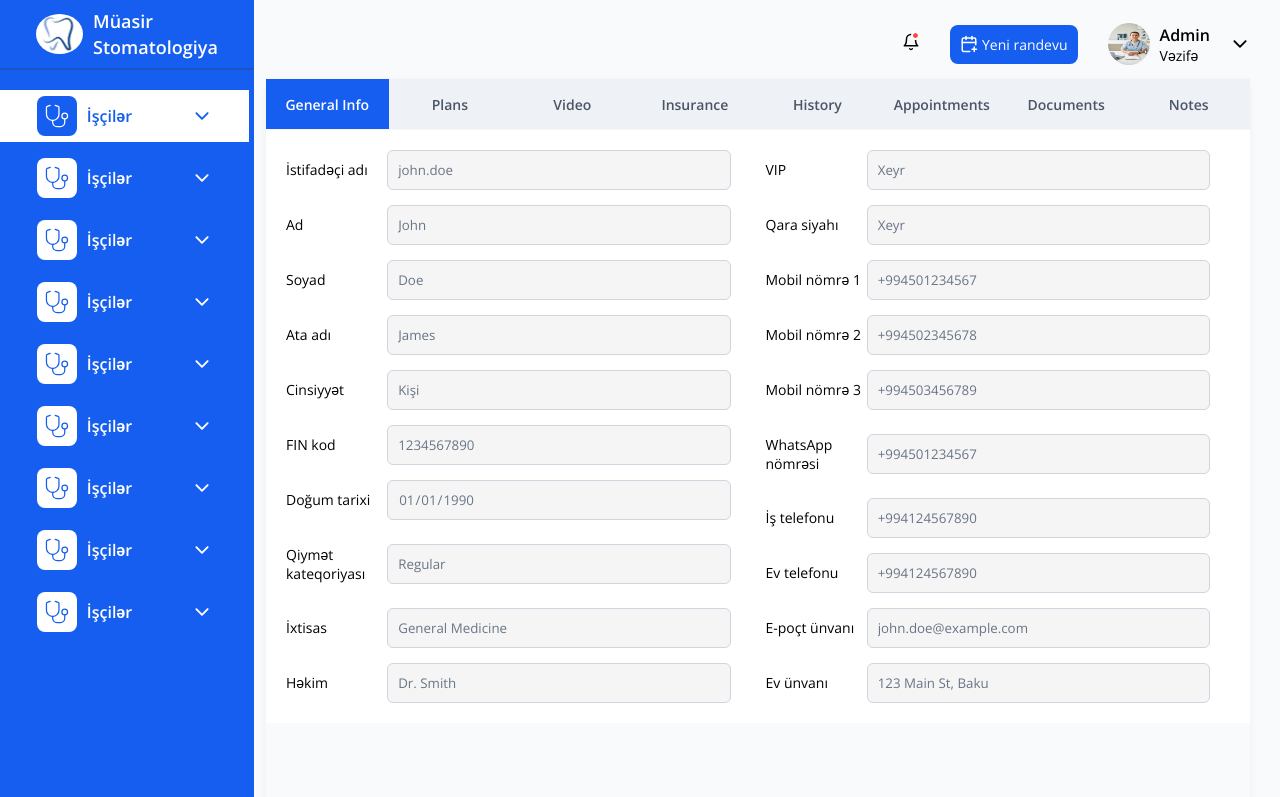
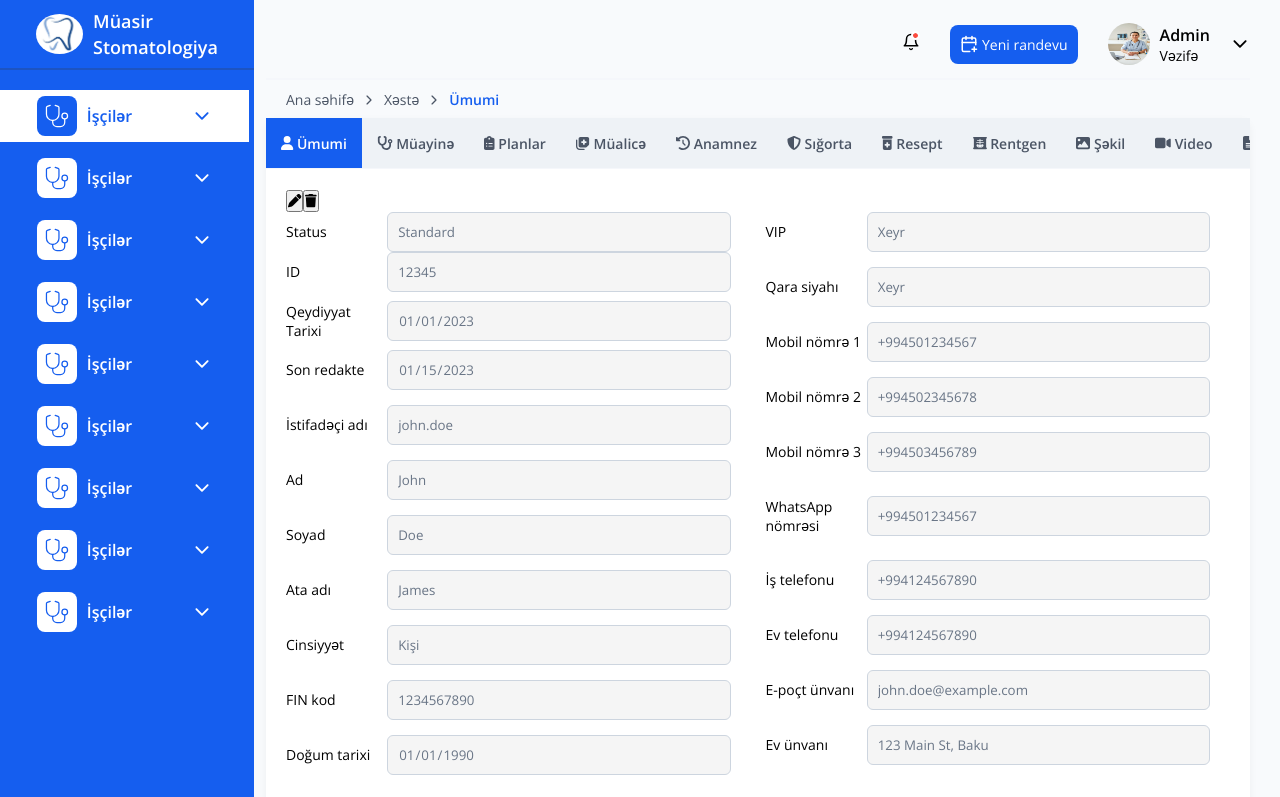
Before and after one commit to Modern-Dentistry/MD-front-end, a React (Vite) app: page /patient/general in a window 1280 px wide. Shown: the top 797 px of the page. Built offline with nearby package versions, Linux system fonts and the light colour scheme; a web font is replaced by a local one.

Commit message:
refactor: update existing components and improve functionality

```diff
--- a/src/components/PatientForm.jsx
+++ b/src/components/PatientForm.jsx
@@ -3,28 +3,14 @@ import { SketchPicker } from 'react-color';
 import { MdColorLens } from 'react-icons/md';
 import '../assets/style/form.css';
 import ProfileImage from './ProfileImage';
-import DropdownMenuChecklist from './DropdownChecklist';
 import CustomDropdown from './CustomDropdown';
 import { LuPenLine } from "react-icons/lu";
 import { FaRegTrashAlt } from "react-icons/fa";
-import { useNavigate } from 'react-router-dom'; // Import useNavigate
+import { useNavigate } from 'react-router-dom';
 
-export default function PatientForm() {
-
+export default function PatientForm({ initialData, onSubmit, onCancel, mode = "create" }) {
   const [showColorPicker, setShowColorPicker] = useState(false);
   const colorPickerRef = useRef(null);
-
-  // Close picker on outside click
-  useEffect(() => {
-    function handleClickOutside(event) {
-      if (colorPickerRef.current && !colorPickerRef.current.contains(event.target)) {
-        setShowColorPicker(false);
-      }
-    }
-    document.addEventListener('mousedown', handleClickOutside);
-    return () => document.removeEventListener('mousedown', handleClickOutside);
-  }, []);
-
   const navigate = useNavigate();
 
   const [formData, setFormData] = useState({
@@ -61,6 +47,24 @@ export default function PatientForm() {
     twitter: ''
   });
 
+  // Initialize form data when initialData prop changes
+  useEffect(() => {
+    if (initialData) {
+      setFormData(initialData);
+    }
+  }, [initialData]);
+
+  // Close picker on outside click
+  useEffect(() => {
+    function handleClickOutside(event) {
+      if (colorPickerRef.current && !colorPickerRef.current.contains(event.target)) {
+        setShowColorPicker(false);
+      }
+    }
+    document.addEventListener('mousedown', handleClickOutside);
+    return () => document.removeEventListener('mousedown', handleClickOutside);
+  }, []);
+
   const handleChange = (e) => {
     const { name, value, type, checked } = e.target;
     setFormData(prev => ({
@@ -73,12 +77,19 @@ export default function PatientForm() {
     setFormData({ ...formData, colorCode: color.hex });
   };
 
-
   const handleSubmit = (e) => {
     e.preventDefault();
-    // Here you would handle form submission based on mode
-    console.log('Form submitted:', formData);
-    // Example: call an API function like createUser(formData) or updateUser(formData)
+    if (onSubmit) {
+      onSubmit(formData);
+    }
+  };
+
+  const handleCancelButton = () => {
+    if (onCancel) {
+      onCancel();
+    } else {
+      navigate(-1);
+    }
   };
 
   return (
@@ -94,7 +105,7 @@ export default function PatientForm() {
                 name="username"
                 value={formData.username}
                 onChange={handleChange}
-
+                required
               />
             </div>
 
@@ -106,7 +117,7 @@ export default function PatientForm() {
                 name="firstName"
                 value={formData.firstName}
                 onChange={handleChange}
-
+                required
               />
             </div>
 
@@ -118,7 +129,7 @@ export default function PatientForm() {
                 name="lastName"
                 value={formData.lastName}
                 onChange={handleChange}
-
+                required
               />
             </div>
 
@@ -130,7 +141,6 @@ export default function PatientForm() {
                 name="fatherName"
                 value={formData.fatherName}
                 onChange={handleChange}
-
               />
             </div>
 
@@ -141,11 +151,11 @@ export default function PatientForm() {
                 name="gender"
                 value={formData.gender}
                 onChange={handleChange}
-
+                required
               >
                 <option value="">Seçin</option>
-            <option value="male">Kişi</option>
-            <option value="female">Qadın</option>
+                <option value="Kişi">Kişi</option>
+                <option value="Qadın">Qadın</option>
               </select>
             </div>
 
@@ -157,11 +167,9 @@ export default function PatientForm() {
                 name="finCode"
                 value={formData.finCode}
                 onChange={handleChange}
-
+                required
               />
             </div>
-
-
 
             <div className="form-group color-selector-group">
               <label htmlFor="colorCode">Rəng kodu</label>
@@ -170,8 +178,7 @@ export default function PatientForm() {
                 type="text"
                 name="colorCode"
                 value={formData.colorCode}
-        readOnly // Disables manual typing
-
+                readOnly
               />
               <span className="color-icon" onClick={() => setShowColorPicker(!showColorPicker)}>
                 <MdColorLens />
@@ -192,7 +199,6 @@ export default function PatientForm() {
               )}
             </div>
 
-
             <div className="form-group">
               <label htmlFor="birthDate">Doğum tarixi</label>
               <input
@@ -201,20 +207,21 @@ export default function PatientForm() {
                 name="birthDate"
                 value={formData.birthDate}
                 onChange={handleChange}
+                required
               />
             </div>
+
             <div className="form-group">
               <label htmlFor="priceCategory">Qiymət kateqoriyası</label>
               <CustomDropdown
-
                 name="priceCategory"
                 value={formData.priceCategory}
                 onChange={handleChange}
                 placeholder="Qiymet kategoriyasini seçin"
                 options={[
-              { value: 'standard', label: 'Standard' },
-              { value: 'premium', label: 'Premium' },
-              { value: 'vip', label: 'VIP' }
+                  { value: 'Regular', label: 'Regular' },
+                  { value: 'Premium', label: 'Premium' },
+                  { value: 'VIP', label: 'VIP' }
                 ]}
               />
             </div>
@@ -227,12 +234,12 @@ export default function PatientForm() {
                 onChange={handleChange}
                 placeholder="İxtisas seçin"
                 options={[
-              { value: 'general', label: 'Ümumi' },
-              { value: 'orthodontics', label: 'Ortodontiya' },
-              { value: 'periodontics', label: 'Paradontologiya' },
-              { value: 'endodontics', label: 'Endodontiya' },
-              { value: 'surgery', label: 'Cərrahiyyə' },
-              { value: 'pediatric', label: 'Uşaq stomatologiyası' }
+                  { value: 'General Medicine', label: 'General Medicine' },
+                  { value: 'Orthodontics', label: 'Orthodontics' },
+                  { value: 'Periodontics', label: 'Periodontics' },
+                  { value: 'Endodontics', label: 'Endodontics' },
+                  { value: 'Surgery', label: 'Surgery' },
+                  { value: 'Pediatric', label: 'Pediatric' }
                 ]}
               />
             </div>
@@ -245,10 +252,9 @@ export default function PatientForm() {
                 onChange={handleChange}
                 placeholder="Həkim seçin"
                 options={[
-              { value: 'dr1', label: 'Dr. Əli Məmmədov' },
-              { value: 'dr2', label: 'Dr. Ayşə Əliyeva' },
-              { value: 'dr3', label: 'Dr. Mehdi Hüseynov' },
-              { value: 'dr4', label: 'Dr. Zəhra Quliyeva' }
+                  { value: 'Dr. Smith', label: 'Dr. Smith' },
+                  { value: 'Dr. Johnson', label: 'Dr. Johnson' },
+                  { value: 'Dr. Williams', label: 'Dr. Williams' }
                 ]}
               />
             </div>
@@ -276,12 +282,9 @@ export default function PatientForm() {
                 Qara siyahı
               </label>
             </div>
-
-
           </div>
 
           <div className='right'>
-
             <div className="form-group">
               <label htmlFor="mobileNumber1">Mobil nömrə 1</label>
               <input
@@ -290,7 +293,7 @@ export default function PatientForm() {
                 name="mobileNumber1"
                 value={formData.mobileNumber1}
                 onChange={handleChange}
-
+                required
               />
             </div>
 
@@ -302,7 +305,6 @@ export default function PatientForm() {
                 name="mobileNumber2"
                 value={formData.mobileNumber2}
                 onChange={handleChange}
-
               />
             </div>
 
@@ -314,7 +316,6 @@ export default function PatientForm() {
                 name="mobileNumber3"
                 value={formData.mobileNumber3}
                 onChange={handleChange}
-
               />
             </div>
 
@@ -348,7 +349,6 @@ export default function PatientForm() {
                 name="homePhone"
                 value={formData.homePhone}
                 onChange={handleChange}
-
               />
             </div>
 
@@ -360,7 +360,7 @@ export default function PatientForm() {
                 name="email"
                 value={formData.email}
                 onChange={handleChange}
-
+                required
               />
             </div>
 
@@ -372,7 +372,6 @@ export default function PatientForm() {
                 name="homeAddress"
                 value={formData.homeAddress}
                 onChange={handleChange}
-
               />
             </div>
           </div>
@@ -380,13 +379,12 @@ export default function PatientForm() {
 
         <div className="form-actions">
           <button type="submit" className="btn-submit">
-            Default
+            {mode === "create" ? "Yarat" : "Yadda Saxla"}
           </button>
-            <button type="button" className="btn-cancel" onClick={
-              () => handleCancelButton()
-              }>Ləğv et</button>
+          <button type="button" className="btn-cancel" onClick={handleCancelButton}>
+            Ləğv et
+          </button>
         </div>
-
       </form>
     </div>
   );
--- a/src/components/layout/Layout.jsx
+++ b/src/components/layout/Layout.jsx
@@ -1,14 +1,19 @@
 import { Outlet } from "react-router-dom";
 import Header from "./Header";
 import Sidebar from "./Sidebar";
+import Breadcrumb from "../Breadcrumb";
 import '../../assets/style/layout.css'; // Import your CSS file for layout styles
+import '../../assets/style/breadcrumb.css';
+
 const Layout = () => {
   return (
     <div className="app-container">
       <Header />
+      <Breadcrumb />
       <div className="content-container">
         <Sidebar />
         <main className="main-content">
+
           <Outlet /> {/* This renders the child routes */}
         </main>
       </div>
--- a/src/components/layout/PatientLayout.jsx
+++ b/src/components/layout/PatientLayout.jsx
@@ -1,6 +1,20 @@
 import React from 'react';
 import { Outlet, Link, useLocation } from "react-router-dom";
 import '../../assets/style/layout.css'; // Import your CSS file for styling
+import { FontAwesomeIcon } from '@fortawesome/react-fontawesome';
+import {
+  faUser,
+  faStethoscope,
+  faClipboardList,
+  faNotesMedical,
+  faHistory,
+  faShieldAlt,
+  faPrescriptionBottleMedical,
+  faXRay,
+  faImage,
+  faVideo,
+  faFileAlt
+} from '@fortawesome/free-solid-svg-icons';
 
 const PatientLayout = () => {
   const location = useLocation();
@@ -14,28 +28,59 @@ const PatientLayout = () => {
       <header className="patient-header">
         <nav className="patient-nav">
           <button className={isActive('/patient/general') ? 'active' : ''}>
-            <Link to="/patient/general">General Info</Link>
+            <Link to="/patient/general">
+              <FontAwesomeIcon icon={faUser} /> Ümumi
+            </Link>
+          </button>
+          <button className={isActive('/patient/examination') ? 'active' : ''}>
+            <Link to="/patient/examination">
+              <FontAwesomeIcon icon={faStethoscope} /> Müayinə
+            </Link>
           </button>
           <button className={isActive('/patient/plans') ? 'active' : ''}>
-            <Link to="/patient/plans">Plans</Link>
+            <Link to="/patient/plans">
+              <FontAwesomeIcon icon={faClipboardList} /> Planlar
+            </Link>
+          </button>
+          <button className={isActive('/patient/treatment') ? 'active' : ''}>
+            <Link to="/patient/treatment">
+              <FontAwesomeIcon icon={faNotesMedical} /> Müalicə
+            </Link>
+          </button>
+          <button className={isActive('/patient/history') ? 'active' : ''}>
+            <Link to="/patient/history">
+              <FontAwesomeIcon icon={faHistory} /> Anamnez
+            </Link>
+          </button>
+          <button className={isActive('/patient/insurance') ? 'active' : ''}>
+            <Link to="/patient/insurance">
+              <FontAwesomeIcon icon={faShieldAlt} /> Sığorta
+            </Link>
+          </button>
+          <button className={isActive('/patient/prescription') ? 'active' : ''}>
+            <Link to="/patient/prescription">
+              <FontAwesomeIcon icon={faPrescriptionBottleMedical} /> Resept
+            </Link>
+          </button>
+          <button className={isActive('/patient/xray') ? 'active' : ''}>
+            <Link to="/patient/xray">
+              <FontAwesomeIcon icon={faXRay} /> Rentgen
+            </Link>
+          </button>
+          <button className={isActive('/patient/images') ? 'active' : ''}>
+            <Link to="/patient/images">
+              <FontAwesomeIcon icon={faImage} /> Şəkil
+            </Link>
           </button>
           <button className={isActive('/patient/video') ? 'active' : ''}>
-            <Link to="/patient/video">Video</Link>
+            <Link to="/patient/video">
+              <FontAwesomeIcon icon={faVideo} /> Video
+            </Link>
           </button>
-          <button className={isActive('/patient/insurance') ? 'active' : ''}>
-            <Link to="/patient/insurance">Insurance</Link>
-          </button>
-          <button className={isActive('/patient/history') ? 'active' : ''}>
-            <Link to="/patient/history">History</Link>
-          </button>
-          <button className={isActive('/patient/appointments') ? 'active' : ''}>
-            <Link to="/patient/appointments">Appointments</Link>
-          </button>
-          <button className={isActive('/patient/documents') ? 'active' : ''}>
-            <Link to="/patient/documents">Documents</Link>
-          </button>
-          <button className={isActive('/patient/notes') ? 'active' : ''}>
-            <Link to="/patient/notes">Notes</Link>
+          <button className={isActive('/patient/report') ? 'active' : ''}>
+            <Link to="/patient/report">
+              <FontAwesomeIcon icon={faFileAlt} /> Hesabat
+            </Link>
           </button>
         </nav>
       </header>
--- a/src/main.jsx
+++ b/src/main.jsx
@@ -13,7 +13,8 @@ import AddUser from "./pages/AddUser";
 import ViewUser from "./pages/ViewUser";
 import AddPatient from "./pages/AddPatient";
 import General from "./pages/patient/General";
-// import Plans from "./pages/patient/Plans";
+import Examination from "./pages/patient/Examination";
+import Plans from "./pages/patient/Plans";
 // import Video from "./pages/patient/Video";
 // import Insurance from "./pages/patient/Insurance";
 // import History from "./pages/patient/History";
@@ -31,9 +32,11 @@ createRoot(document.getElementById("root")).render(
           <Route path="/view-user" element={<ViewUser />} />
           <Route path="/add-patient" element={<AddPatient />} />
 
-        <Route path="/patient" element={<PatientLayout />}>
-           <Route path="general" element={<General />} />
-          {/*
+          <Route path="/patient" element={<PatientLayout />}>
+            <Route path="general" element={<General />} />
+            <Route path="examination" element={<Examination />} />
+            <Route path="plans" element={<Plans />} />
+            {/*
 
            <Route path="general" element={<General />} />
           <Route path="plans" element={<Plans />} />
@@ -43,7 +46,7 @@ createRoot(document.getElementById("root")).render(
           <Route path="appointments" element={<Appointments />} />
           <Route path="documents" element={<Documents />} />
           <Route path="notes" element={<Notes />} /> */}
-        </Route>
+          </Route>
 
         </Route>
       </Routes>
--- a/src/pages/AddPatient.jsx
+++ b/src/pages/AddPatient.jsx
@@ -5,9 +5,12 @@ import Sidebar from "../components/layout/Sidebar";
 import PatientForm from "../components/PatientForm";
 
 function AddPatient() {
+    const handleSubmit = (data) => {
+        console.log(data);
+    }
     return (
         <div>
-            <PatientForm mode="create"/>
+            <PatientForm mode="create" onSubmit={handleSubmit}/>
             </div>
     );
     }
--- a/src/pages/patient/General.jsx
+++ b/src/pages/patient/General.jsx
@@ -1,10 +1,14 @@
-import React from 'react';
+import React, { useState } from 'react';
 import ProfileImage from '../../components/ProfileImage';
 import '../../assets/style/form.css';
+import { FontAwesomeIcon } from "@fortawesome/react-fontawesome";
+import { faPen, faTrash } from "@fortawesome/free-solid-svg-icons";
+import PatientForm from '../../components/PatientForm';
 
 const General = () => {
+  const [isEditing, setIsEditing] = useState(false);
   // Mock data - in a real app, this would come from your API/state management
-  const patientData = {
+  const [patientData, setPatientData] = useState({
     userId: '12345',
     userImage: '',
     username: 'john.doe',
@@ -36,12 +40,99 @@ const General = () => {
     facebook: 'john.doe',
     instagram: 'john.doe',
     twitter: 'john.doe'
+  });
+
+  const handleEdit = () => {
+    setIsEditing(true);
   };
 
+  const handleDelete = () => {
+    // Add delete confirmation and API call here
+    console.log('Delete patient:', patientData.userId);
+  };
+
+  const handleFormSubmit = (formData) => {
+    setPatientData(formData);
+    setIsEditing(false);
+    console.log(formData);
+    // Here you would typically make an API call to update the patient data
+  };
+
+  const handleCancel = () => {
+    setIsEditing(false);
+  };
+
+  if (isEditing) {
     return (
-    <>
+      <div className='flex flex-col gap-2'>
+        <PatientForm
+          initialData={patientData}
+          onSubmit={handleFormSubmit}
+          onCancel={handleCancel}
+          mode="edit"
+        />
+      </div>
+    );
+  }
+
+  return (
+    <div className='flex flex-col gap-2'>
+      <div className='flex self-end gap-4'>
+        <button onClick={handleEdit}>
+          <FontAwesomeIcon icon={faPen} />
+        </button>
+        <button onClick={handleDelete}>
+          <FontAwesomeIcon icon={faTrash} />
+        </button>
+      </div>
       <div className="input-container">
         <div className='left'>
+          <div className='flex flex-col gap-3 bg-[#D1E0FF] rounded-lg'>
+            <div className="form-group">
+              <label htmlFor="status">Status</label>
+              <input
+                id="status"
+                type="text"
+                name="status"
+                value={patientData.permissions}
+                readOnly
+                className='readonly'
+              />
+            </div>
+            <div className="form-group">
+              <label htmlFor="userId">ID</label>
+              <input
+                id="userId"
+                type="text"
+                name="userId"
+                value={patientData.userId}
+                readOnly
+                className='readonly'
+              />
+            </div>
+            <div className="form-group">
+              <label htmlFor="registrationDate">Qeydiyyat Tarixi</label>
+              <input
+                id="registrationDate"
+                type="date"
+                name="registrationDate"
+                value="2023-01-01" // Replace with actual registration date if available
+                readOnly
+                className='readonly'
+              />
+            </div>
+            <div className="form-group">
+              <label htmlFor="lastEdited">Son redakte</label>
+              <input
+                id="lastEdited"
+                type="date"
+                name="lastEdited"
+                value="2023-01-15" // Replace with actual last edited date if available
+                readOnly
+                className='readonly'
+              />
+            </div>
+          </div>
           <div className="form-group">
             <label htmlFor="username">İstifadəçi adı</label>
             <input
@@ -161,7 +252,6 @@ const General = () => {
               className='readonly'
             />
           </div>
-
 
         </div>
 
@@ -286,7 +376,8 @@ const General = () => {
           </div>
         </div>
       </div>
-        </>
+      </div>
+
   );
 };
 
```
Also changed, not shown: src/components/CustomDropdown.jsx (+27 -5 lines). Lines whose indentation alone changed are shown as unchanged.
